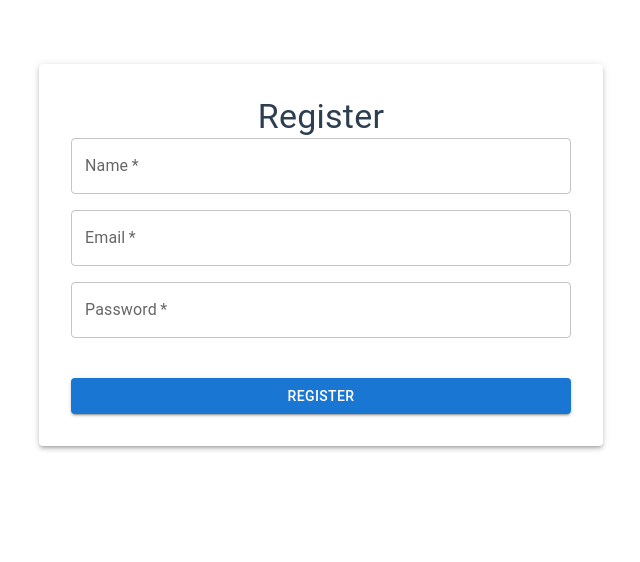
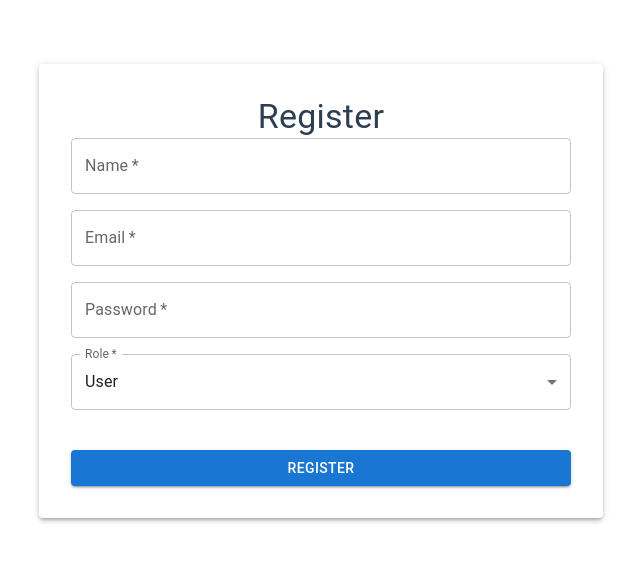
Before and after one commit to ritikaa-tech/SkillShareHubAICode, a React (Create React App) app in the folder client/: page /register in a window 1280 px wide. Shown: the top 562 px of the page, without its empty margins (325-965 px from the left). Built offline with nearby package versions, Linux system fonts and the light colour scheme.

Commit message:
Update Register.js

```diff
--- a/client/src/pages/Register.js
+++ b/client/src/pages/Register.js
@@ -7,6 +7,7 @@ import {
   Paper,
   Box,
   Alert,
+  MenuItem,
 } from '@mui/material';
 import { useNavigate } from 'react-router-dom';
 import './Register.css';
@@ -18,6 +19,7 @@ function Register() {
     name: '',
     email: '',
     password: '',
+    role: 'user', // Default role
   });
 
   const [error, setError] = useState('');
@@ -49,7 +51,7 @@ function Register() {
       if (res.ok) {
         setSuccess('Registration successful! You can now log in.');
         setError('');
-        setFormData({ name: '', email: '', password: '' });
+        setFormData({ name: '', email: '', password: '', role: 'user' });
         setTimeout(() => navigate('/login'), 2000);
       } else {
         setError(data.message || 'Registration failed');
@@ -97,6 +99,18 @@ function Register() {
               onChange={handleChange}
               required
             />
+            <TextField
+              select
+              fullWidth
+              label="Role"
+              name="role"
+              value={formData.role}
+              onChange={handleChange}
+              required
+            >
+              <MenuItem value="user">User</MenuItem>
+              <MenuItem value="admin">Admin</MenuItem>
+            </TextField>
             <Button variant="contained" color="primary" type="submit" fullWidth>
               Register
             </Button>
```
